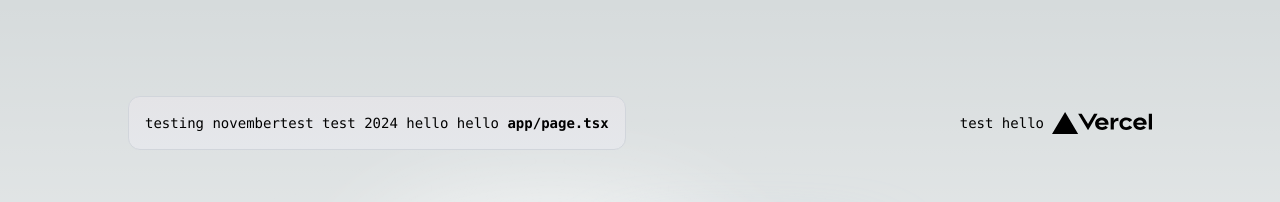
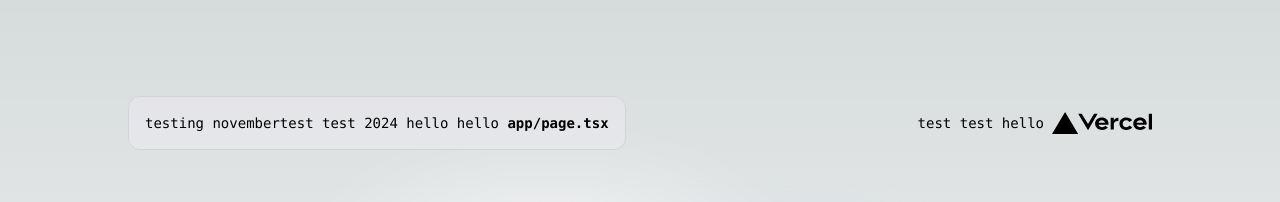
Before and after one commit to annagzh/anna-test, a Next.js app in the folder test-directory/: page / in a window 1280 px wide. Shown: the top 202 px of the page. Built offline with nearby package versions, Linux system fonts and the light colour scheme.

Commit message:
add text 10

```diff
--- a/test-directory/app/page.tsx
+++ b/test-directory/app/page.tsx
@@ -15,7 +15,7 @@ export default function Home() {
             target="_blank"
             rel="noopener noreferrer"
           >
-            test hello{" "}
+            test test hello{" "}
             <Image
               src="/vercel.svg"
               alt="Vercel Logo"
```
